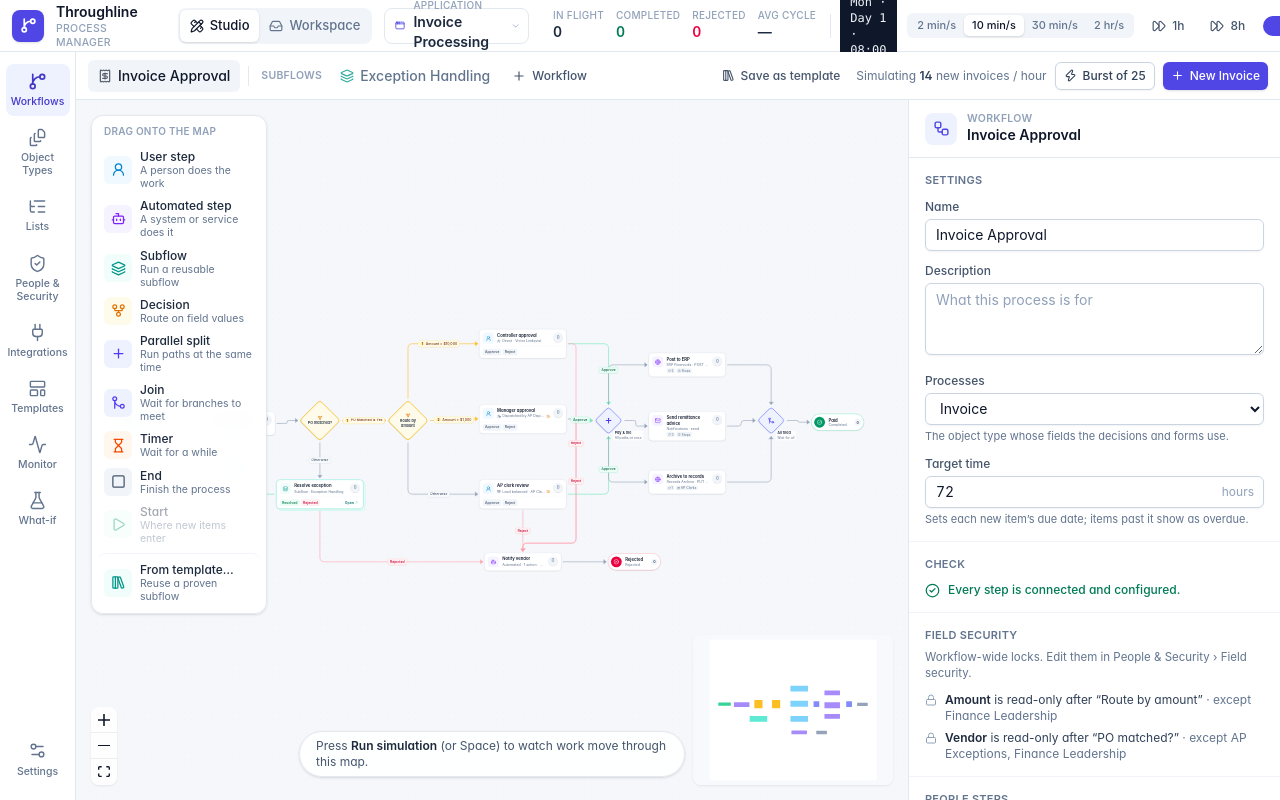
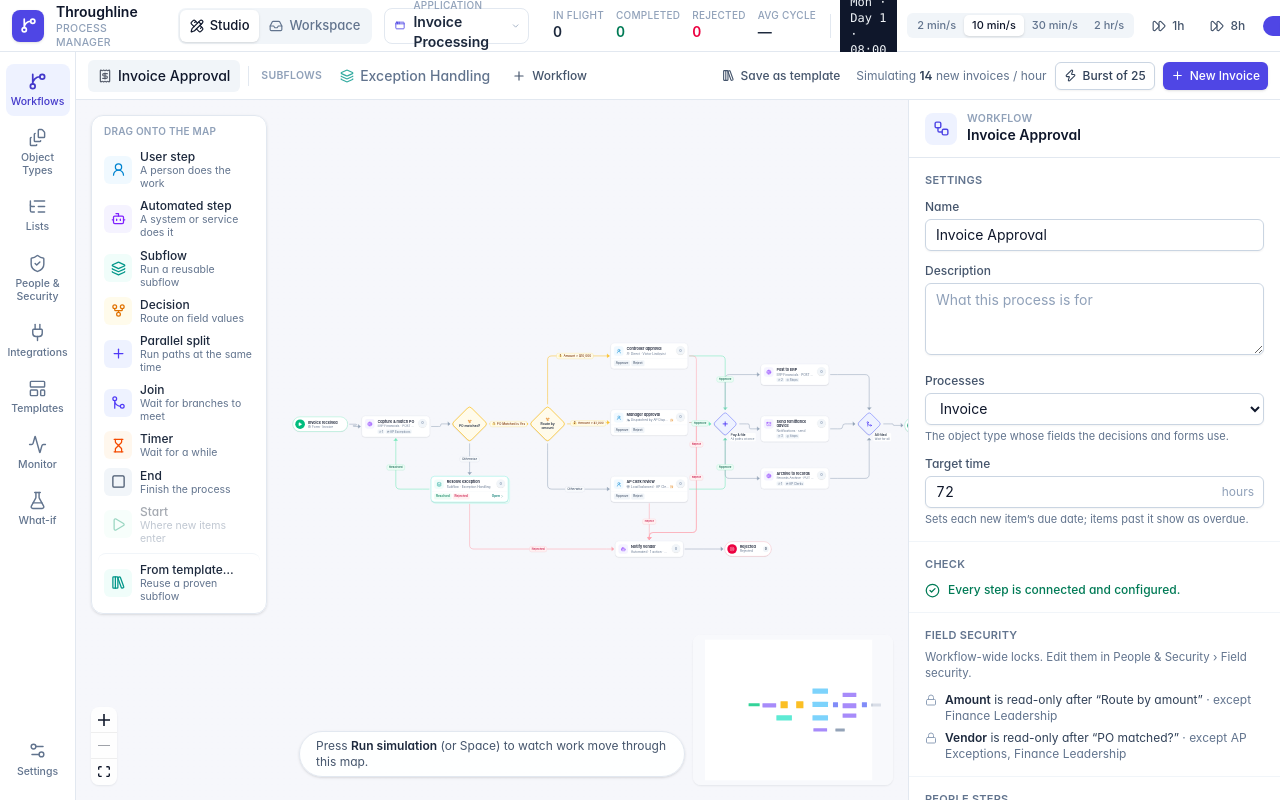
Before and after one commit to empowerment-ai/modus, a React (Vite) app in the folder apps/studio/: page / in a window 1280 px wide. Shown: the top 800 px of the page. Built offline with nearby package versions, Linux system fonts and the light colour scheme.

Commit message:
Designer: fit the map beside the palette, not under it

```diff
--- a/apps/studio/src/features/workflow/Canvas.tsx
+++ b/apps/studio/src/features/workflow/Canvas.tsx
@@ -40,6 +40,9 @@ const PALETTE: Array<{ type: WfNodeType; label: string; hint: string; more?: str
   { type: 'start', label: 'Start', hint: 'Where new items enter', icon: Play, tone: 'bg-emerald-50 text-emerald-600' },
 ]
 
+// Fit the map beside the palette (top left), not under it.
+const FIT_PADDING = { top: '40px', right: '40px', bottom: '56px', left: '216px' } as const
+
 const DND_TYPE = 'application/x-bpm-node'
 
 export function Canvas({ app, wf }: { app: App; wf: Workflow }) {
@@ -72,7 +75,7 @@ function CanvasInner({ app, wf }: { app: App; wf: Workflow }) {
   }, [wf.nodes, wf.id, setNodes])
 
   useEffect(() => {
-    const t = setTimeout(() => fitView({ padding: 0.12, duration: 0 }), 30)
+    const t = setTimeout(() => fitView({ padding: FIT_PADDING, duration: 0 }), 30)
     return () => clearTimeout(t)
   }, [wf.id, fitView])
 
@@ -205,7 +208,7 @@ function CanvasInner({ app, wf }: { app: App; wf: Workflow }) {
         minZoom={0.3}
         maxZoom={1.75}
         fitView
-        fitViewOptions={{ padding: 0.12 }}
+        fitViewOptions={{ padding: FIT_PADDING }}
         proOptions={{ hideAttribution: true }}
       >
         <Background variant={BackgroundVariant.Dots} gap={20} size={1.2} color="#cbd5e1" />
```
